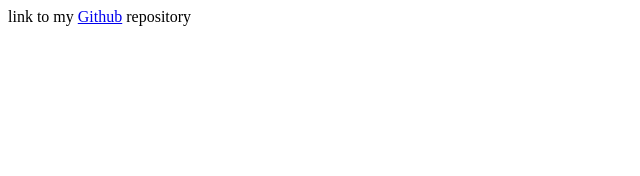
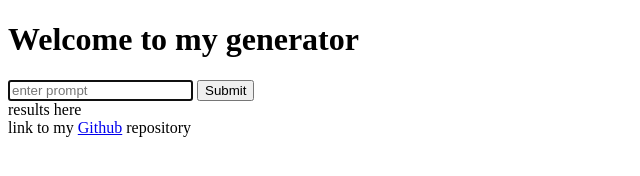
Before and after one commit to chloecharlotte/She-Codes-AI-Project, a plain HTML site: page index.html in a window 1280 px wide. Shown: the whole page, without its empty margins (0-640 px from the left). Drawn offline with Linux system fonts and the light colour scheme.

Commit message:
all basic HTML

```diff
--- a/index.html
+++ b/index.html
@@ -7,6 +7,17 @@
     <title>Document</title>
   </head>
   <body>
+    <header>
+      <h1>Welcome to my generator</h1>
+    </header>
+    <main>
+      <form>
+        <input type="text" placeholder="enter prompt" autofocus required />
+        <input type="submit" />
+      </form>
+      <div>results here</div>
+    </main>
+    <footer>
       link to my
       <a
         href="https://github.com/chloecharlotte/She-Codes-AI-Project"
@@ -15,5 +26,6 @@
       >
       repository
       <script src="src/index.js"></script>
+    </footer>
   </body>
 </html>
```
Lines whose indentation alone changed are shown as unchanged.
